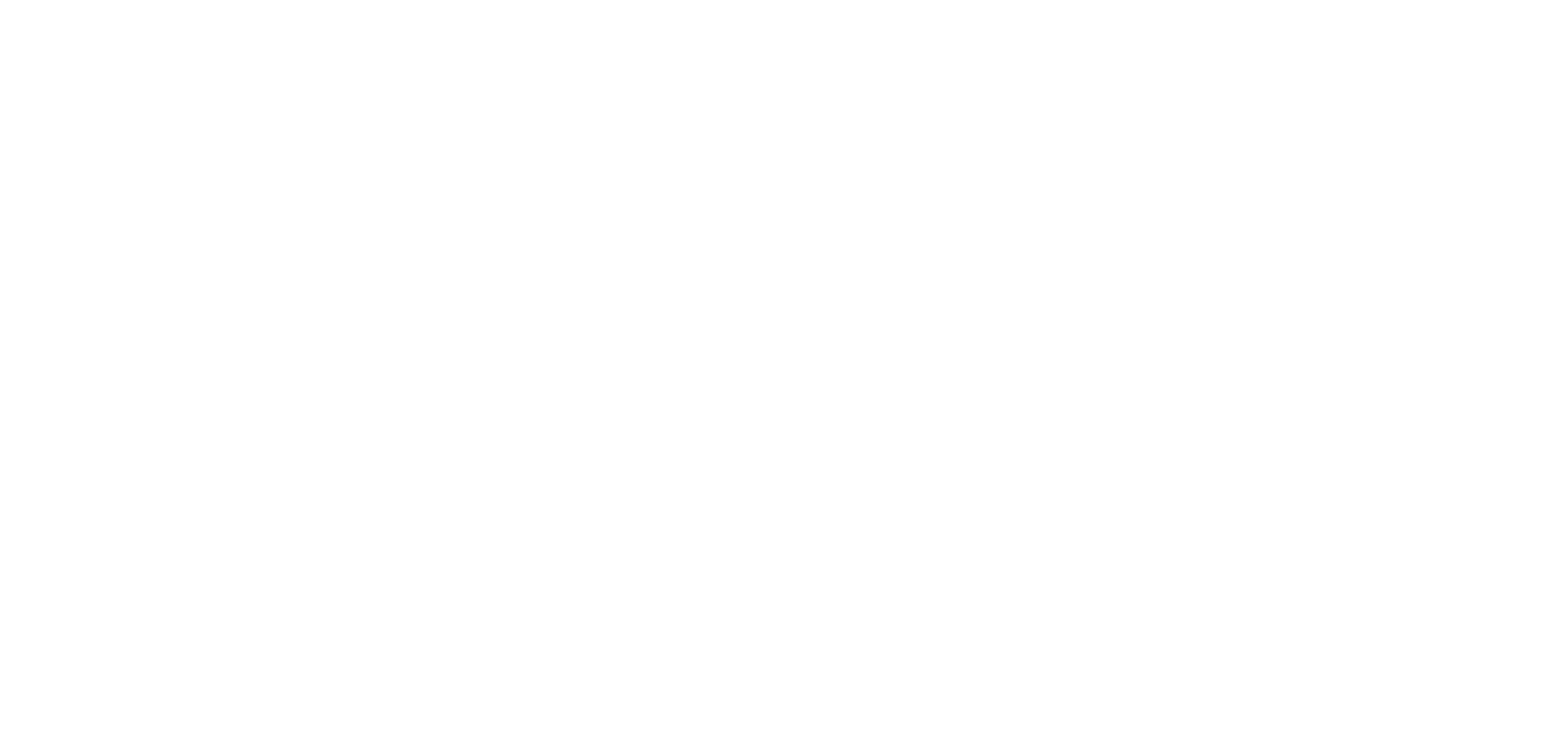
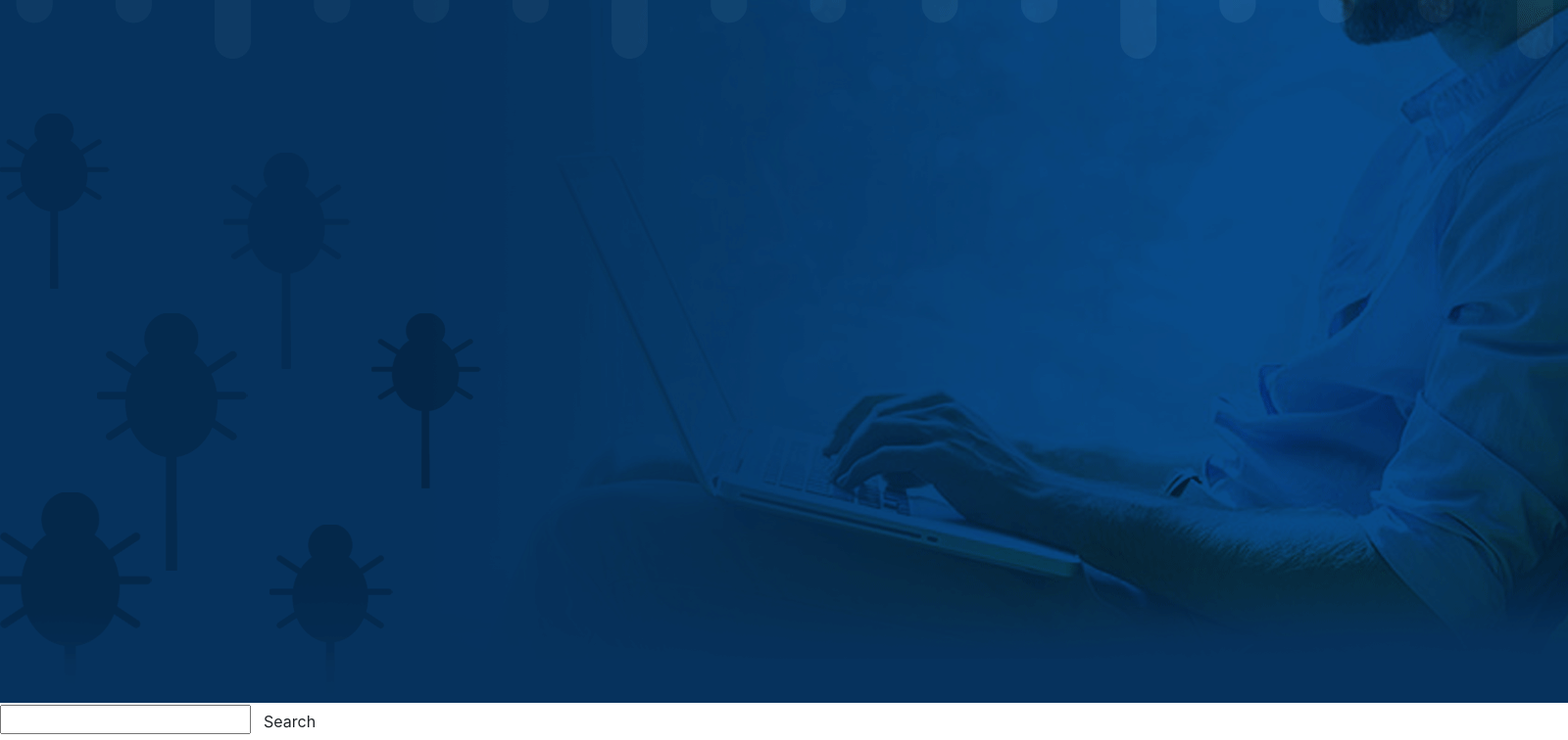
Before and after one commit to bewithshakir/cisco, a React (Create React App) app in the folder cisco-drew/: page / in a window 1280 px wide. Shown: the part 82-838 px from the top of the page at 98% size, 1600 px wide, since content can reach past the window. Before the commit the page ends 800 px from the top, so only its background shows below. Built offline with nearby package versions, Linux system fonts and the light colour scheme.

Commit message:
added search page

```diff
--- /dev/null
+++ b/cisco-drew/src/components/search-main/searchMain.css
@@ -0,0 +1,16 @@
+.search-container {
+    background-color: #06325d;
+}
+.search-bg-img {
+    width: 100%;
+    object-fit: cover;
+}
+.search-section {
+    position: absolute;
+    top: 50%;
+    transform: translateY(-50%);
+    left: 0;
+    right: 0;
+    margin: auto;
+    width: 745px;
+}
--- a/cisco-drew/src/components/search-main/searchMain.js
+++ b/cisco-drew/src/components/search-main/searchMain.js
@@ -1,10 +1,15 @@
 import React, { Component } from 'react';
+import searchBg from '../../img/search-bg.png';
 
 class SearchMain extends Component {
     render() {
         return (
-            <div>
-                Search Main
+            <div className="search-container">
+                <img src={searchBg} className="search-bg-img"/>
+                <div className="search-section">
+                    <input type="text"/>
+                    <button className="btn">Search</button>
+                </div>
             </div>
         )
     }
```
Also changed, not shown: cisco-drew/src/img/search-bg.png (added).
